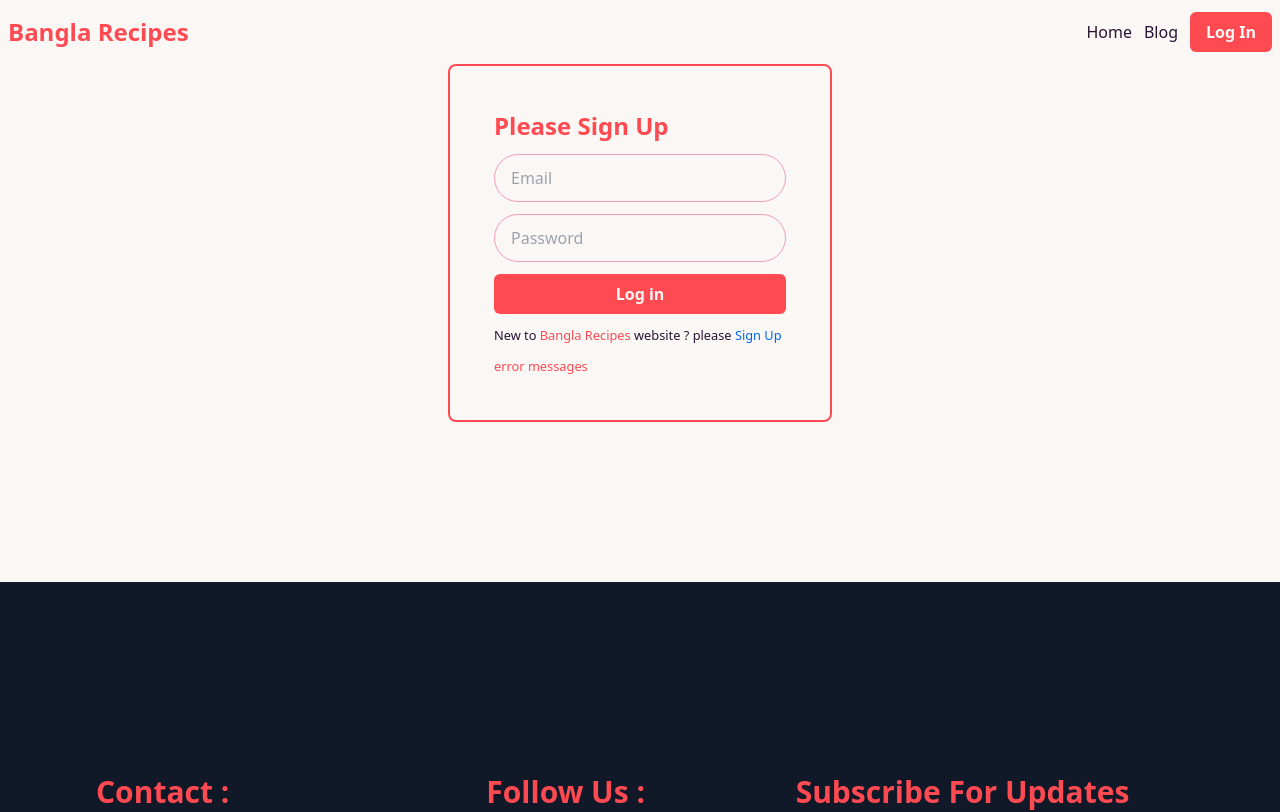
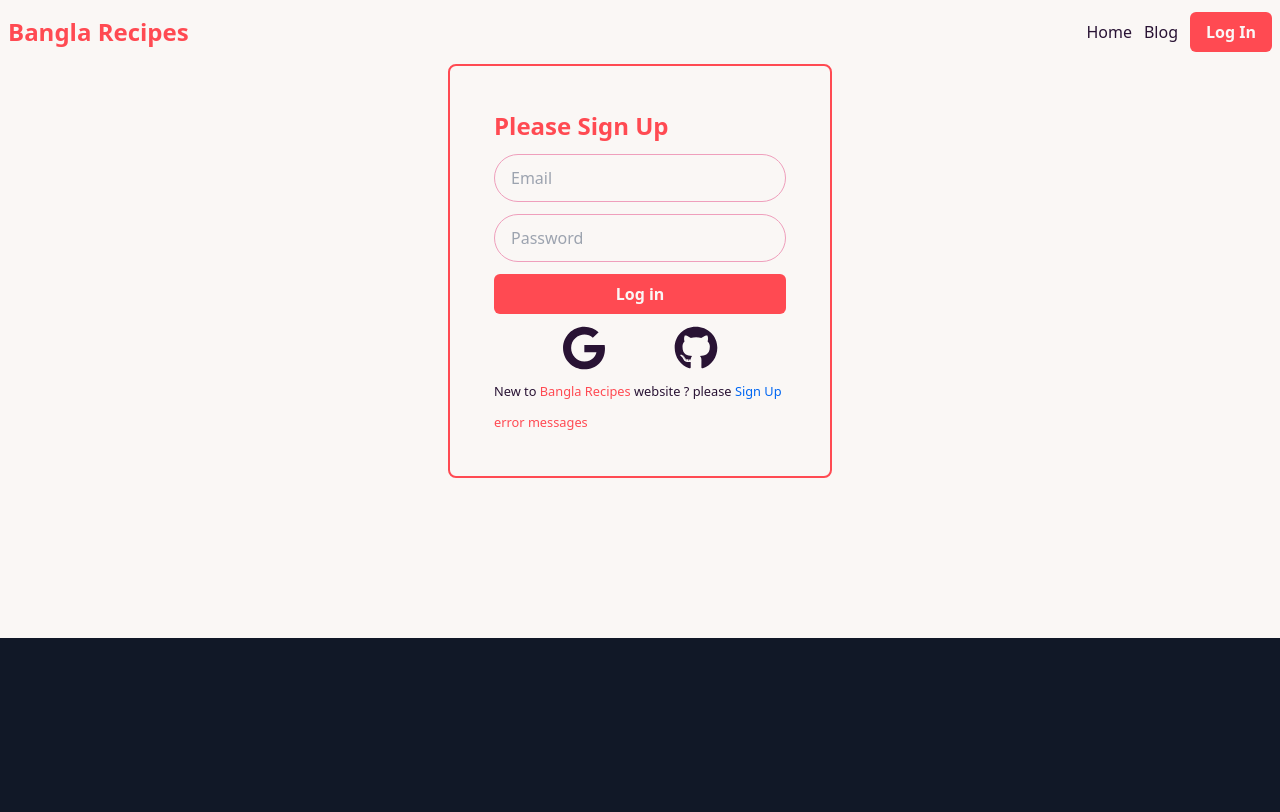
Before and after one commit to khalidhasan8880/bangla-recipes, a React (Vite) app: page /login in a window 1280 px wide. Shown: the top 812 px of the page. Built offline with nearby package versions, Linux system fonts and the light colour scheme; no server answers.

Commit message:
added google login system

```diff
--- a/src/Login&SignUp/Login/Login.jsx
+++ b/src/Login&SignUp/Login/Login.jsx
@@ -1,10 +1,10 @@
 import React, { useContext } from 'react';
 import { Link, useNavigate } from 'react-router-dom';
 import { AuthContext } from '../../AuthProvider/AuthProvider';
-
+import {FaGithub, FaGoogle} from 'react-icons/fa'
 const Login = () => {
     // hooks
-    const {logIn} = useContext(AuthContext)
+    const {logIn, continueWithGoogle} = useContext(AuthContext)
     const navigate = useNavigate()
     // handler
     const loginHandler = (e) => {
@@ -16,13 +16,16 @@ const Login = () => {
         const password = form.password.value
         logIn(email,password).then(res=>{
             console.log(res.user);
-            form.reset()
             navigate('/')
 
         }).catch(err=>{
             console.log(err);
         })
-
+        form.reset()
+    }
+    const googleLoginHandler= ()  =>{
+        continueWithGoogle()
+        navigate('/')
     }
     return (
         <div className='flex justify-center '>
@@ -31,7 +34,12 @@ const Login = () => {
                 <input name='email' type="email" placeholder="Email" className="input input-bordered input-secondary w-full max-w-xs" />
                 <input name='password' type="password" placeholder="Password" className="input input-bordered input-secondary w-full max-w-xs" />
                 <button className='btn-custom' type='submit'>Log in</button>
+                <div className='flex justify-evenly'>
+                    <button onClick={googleLoginHandler} className='hover:text-pr' > <FaGoogle size={44}></FaGoogle></button>
+                    <button className='hover:text-pr' > <FaGithub size={44}></FaGithub></button>
+                </div>
                 <small>New to <span className='text-pr'>Bangla Recipes</span> website ? please <Link className='text-link' to='/sign-up'>Sign Up</Link></small>
+
                 <small className='text-pr'>error messages</small>
             </form>
         </div>
```
